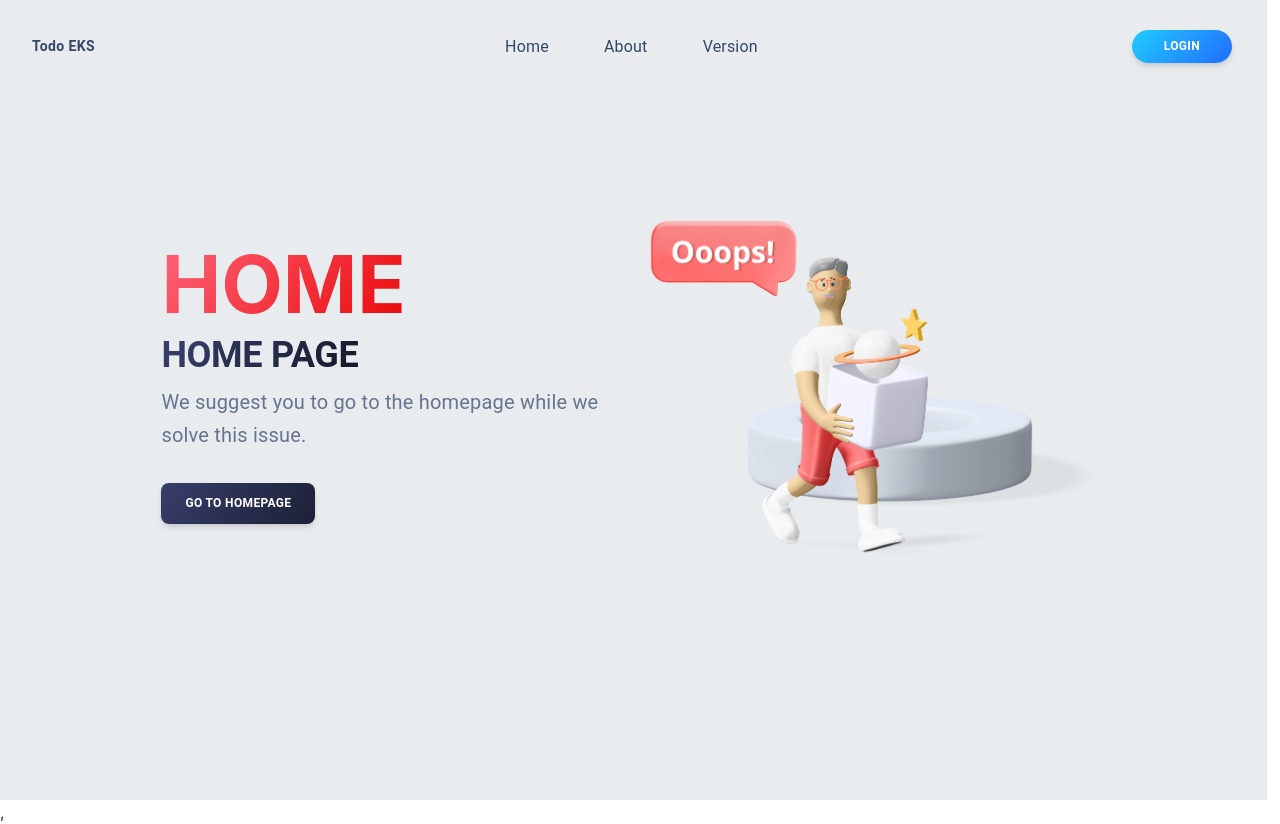
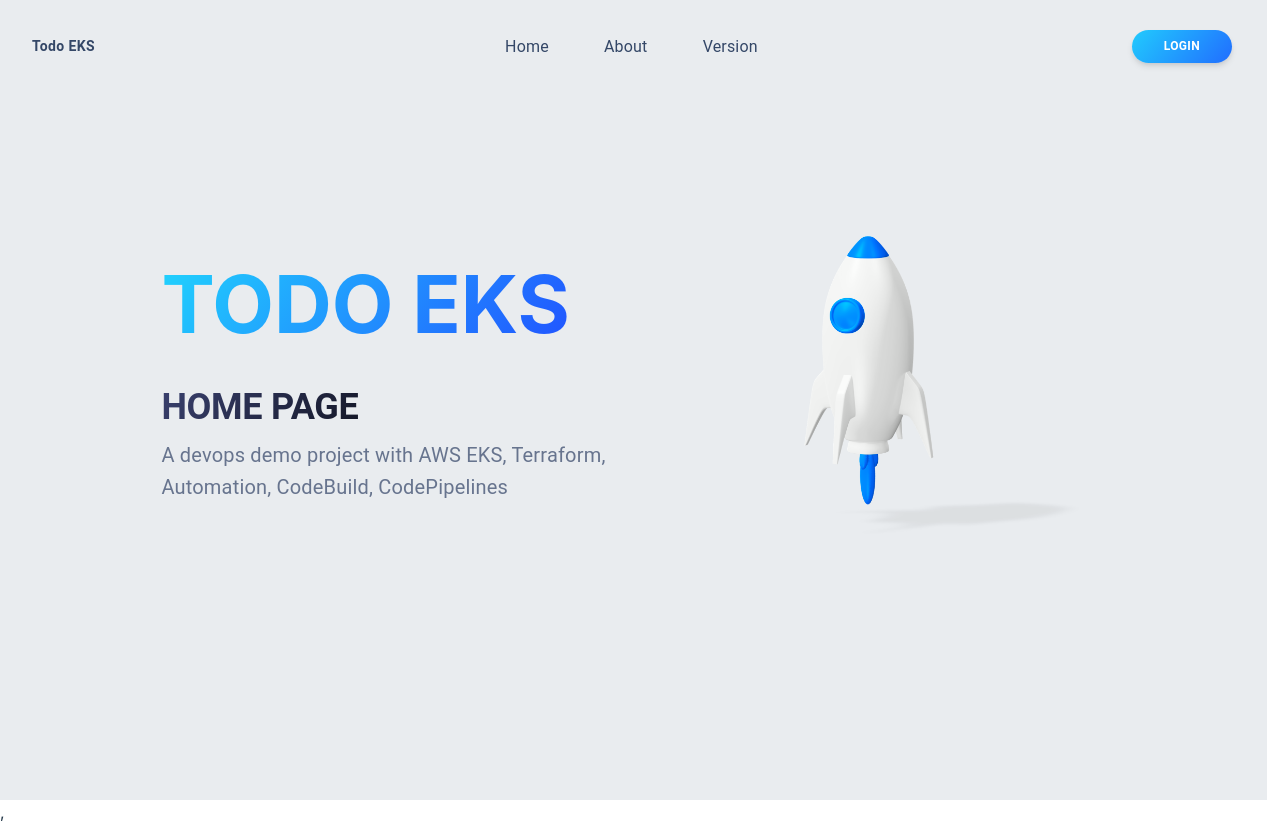
Before and after one commit to vunguyen88/openshift-rehost-client-svc, a React (Vite) app: page / in a window 1280 px wide. Built offline with nearby package versions, Linux system fonts and the light colour scheme.

Commit message:
update home page

```diff
--- a/src/pages/Home.jsx
+++ b/src/pages/Home.jsx
@@ -23,7 +23,7 @@
 //import pageRoutes from "page.routes";
 
 // Images
-import error404 from "../assets/images/error-404.png";
+import rocket from "../assets/images/rocket.png";
 
 function HomePage() {
   const { d1, d3, d4, d5 } = typography;
@@ -54,8 +54,8 @@
                 fontSize={{ xs: d5.fontSize, sm: d4.fontSize, md: d3.fontSize, lg: d1.fontSize }}
                 lineHeight={1.2}
               >
-                <SoftTypography variant="inherit" color="error" textGradient fontWeight="bold">
-                  HOME
+                <SoftTypography variant="inherit" color="info" textGradient fontWeight="bold" mb={4}>
+                  TODO EKS
                 </SoftTypography>
               </SoftBox>
               <SoftTypography variant="h2" color="dark" textGradient fontWeight="bold">
@@ -63,17 +63,17 @@
               </SoftTypography>
               <SoftBox mt={1} mb={2}>
                 <SoftTypography variant="body1" color="text">
-                  We suggest you to go to the homepage while we solve this issue.
+                  A devops demo project with AWS EKS, Terraform, Automation, CodeBuild, CodePipelines
                 </SoftTypography>
               </SoftBox>
-              <SoftBox mt={4} mb={2}>
+              {/* <SoftBox mt={4} mb={2}>
                 <SoftButton component={Link} to="/" variant="gradient" color="dark">
                   go to homepage
                 </SoftButton>
-              </SoftBox>
+              </SoftBox> */}
             </Grid>
             <Grid item xs={12} lg={6}>
-              <SoftBox component="img" src={error404} alt="error-404" width="100%" />
+              <SoftBox component="img" src={rocket} alt="rocket-img" width="100%" />
             </Grid>
           </Grid>
         </Grid>
```
Also changed, not shown: src/assets/images/rocket.png (added).
